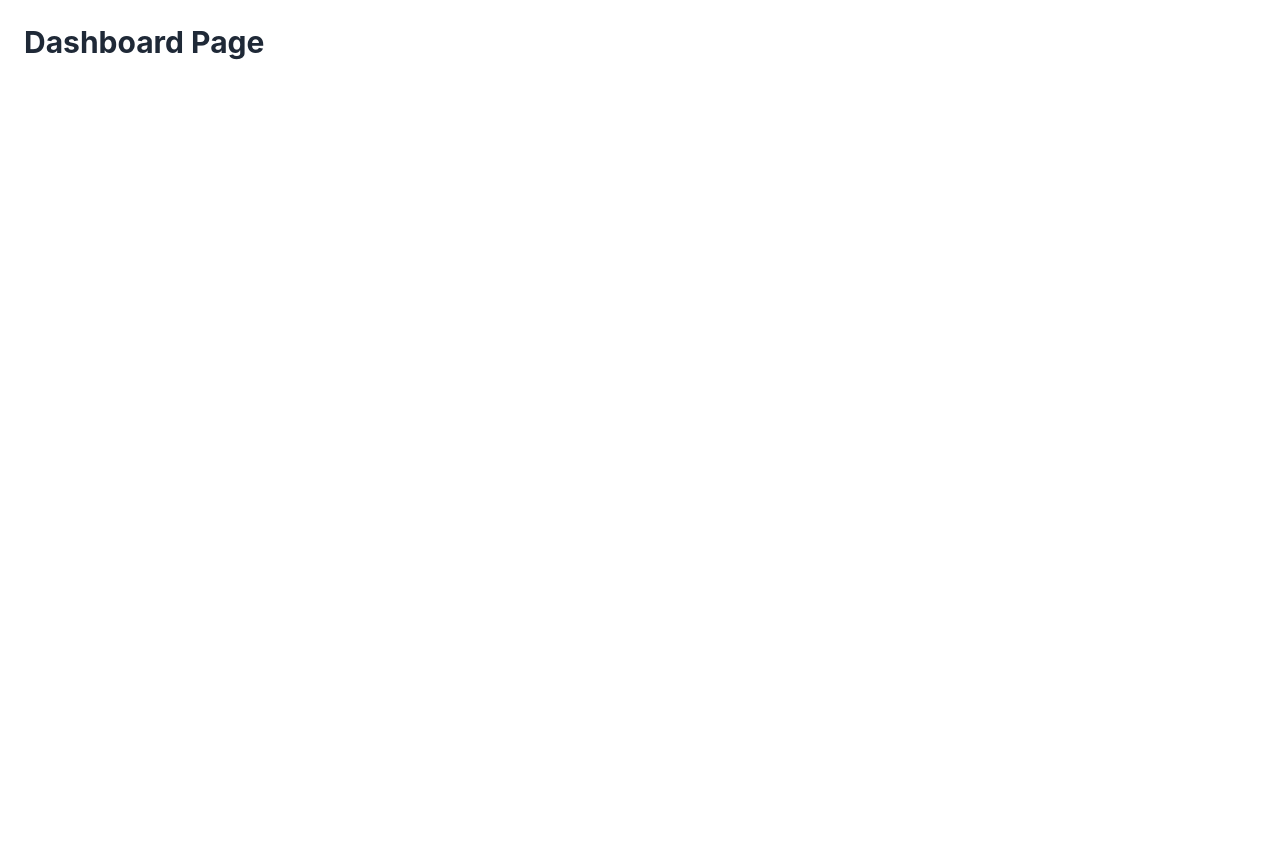
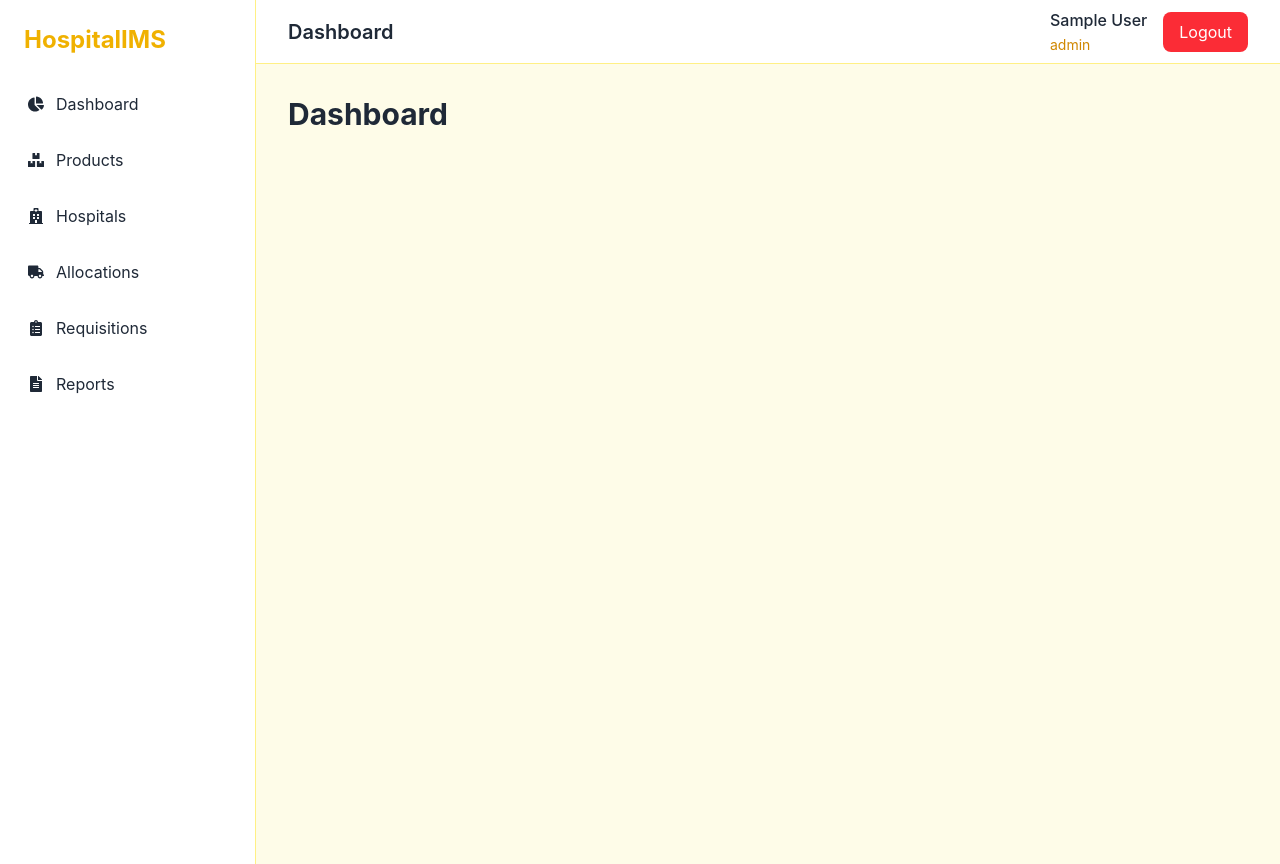
Before and after one commit to NidhiChaukiyal27/Hospital-inventory-management, a React app in the folder frontend/: page /dashboard in a window 1280 px wide. Before the commit the page ends 800 px from the top, so only its background shows below. Built offline with nearby package versions, Linux system fonts and the light colour scheme; sample sign-in values are in the browser's storage; the HTML template or start-up script is replaced by a standard one.

Commit message:
Implement frontend authentication and dashboard layout shell

```diff
--- a/frontend/src/App.jsx
+++ b/frontend/src/App.jsx
@@ -1,7 +1,9 @@
 import { BrowserRouter, Routes, Route } from "react-router-dom";
-
 import { ToastContainer } from "react-toastify";
 import "react-toastify/dist/ReactToastify.css";
+
+import ProtectedRoute from "./components/ProtectedRoute";
+
 import Login from "./pages/Login";
 import Dashboard from "./pages/Dashboard";
 import Products from "./pages/Products";
@@ -15,13 +17,62 @@ function App() {
     <BrowserRouter>
       <Routes>
         <Route path="/" element={<Login />} />
-        <Route path="/dashboard" element={<Dashboard />} />
-        <Route path="/products" element={<Products />} />
-        <Route path="/hospitals" element={<Hospitals />} />
-        <Route path="/allocations" element={<Allocations />} />
-        <Route path="/requisitions" element={<Requisitions />} />
-        <Route path="/reports" element={<Reports />} />
+
+        <Route
+          path="/dashboard"
+          element={
+            <ProtectedRoute>
+              <Dashboard />
+            </ProtectedRoute>
+          }
+        />
+
+        <Route
+          path="/products"
+          element={
+            <ProtectedRoute>
+              <Products />
+            </ProtectedRoute>
+          }
+        />
+
+        <Route
+          path="/hospitals"
+          element={
+            <ProtectedRoute>
+              <Hospitals />
+            </ProtectedRoute>
+          }
+        />
+
+        <Route
+          path="/allocations"
+          element={
+            <ProtectedRoute>
+              <Allocations />
+            </ProtectedRoute>
+          }
+        />
+
+        <Route
+          path="/requisitions"
+          element={
+            <ProtectedRoute>
+              <Requisitions />
+            </ProtectedRoute>
+          }
+        />
+
+        <Route
+          path="/reports"
+          element={
+            <ProtectedRoute>
+              <Reports />
+            </ProtectedRoute>
+          }
+        />
       </Routes>
+
       <ToastContainer position="top-right" />
     </BrowserRouter>
   );
--- /dev/null
+++ b/frontend/src/components/Navbar.jsx
@@ -0,0 +1,47 @@
+import { useNavigate } from "react-router-dom";
+
+function Navbar() {
+  const navigate =
+    useNavigate();
+
+  const user =
+    JSON.parse(
+      localStorage.getItem(
+        "user"
+      )
+    );
+
+  const logout = () => {
+    localStorage.clear();
+    navigate("/");
+  };
+
+  return (
+    <div className="bg-white border-b border-yellow-200 h-16 px-8 flex items-center justify-between">
+      <h2 className="text-xl font-semibold">
+        Dashboard
+      </h2>
+
+      <div className="flex items-center gap-4">
+        <div>
+          <p className="font-medium">
+            {user?.name}
+          </p>
+
+          <span className="text-sm text-yellow-600">
+            {user?.role}
+          </span>
+        </div>
+
+        <button
+          onClick={logout}
+          className="bg-red-500 hover:bg-red-600 text-white px-4 py-2 rounded-lg"
+        >
+          Logout
+        </button>
+      </div>
+    </div>
+  );
+}
+
+export default Navbar;
--- /dev/null
+++ b/frontend/src/components/ProtectedRoute.jsx
@@ -0,0 +1,20 @@
+import { Navigate } from "react-router-dom";
+
+function ProtectedRoute({
+  children,
+}) {
+  const token =
+    localStorage.getItem(
+      "token"
+    );
+
+  if (!token) {
+    return (
+      <Navigate to="/" />
+    );
+  }
+
+  return children;
+}
+
+export default ProtectedRoute;
--- /dev/null
+++ b/frontend/src/components/Sidebar.jsx
@@ -0,0 +1,74 @@
+import {
+  FaChartPie,
+  FaBoxes,
+  FaHospital,
+  FaTruck,
+  FaClipboardList,
+  FaFileAlt,
+} from "react-icons/fa";
+
+import { Link } from "react-router-dom";
+
+function Sidebar() {
+  return (
+    <div className="w-64 min-h-screen bg-white border-r border-yellow-200 shadow-sm">
+      <div className="p-6">
+        <h1 className="text-2xl font-bold text-yellow-500">
+          HospitalIMS
+        </h1>
+      </div>
+
+      <nav className="px-4 space-y-2">
+        <Link
+          to="/dashboard"
+          className="flex items-center gap-3 p-3 rounded-lg hover:bg-yellow-100"
+        >
+          <FaChartPie />
+          Dashboard
+        </Link>
+
+        <Link
+          to="/products"
+          className="flex items-center gap-3 p-3 rounded-lg hover:bg-yellow-100"
+        >
+          <FaBoxes />
+          Products
+        </Link>
+
+        <Link
+          to="/hospitals"
+          className="flex items-center gap-3 p-3 rounded-lg hover:bg-yellow-100"
+        >
+          <FaHospital />
+          Hospitals
+        </Link>
+
+        <Link
+          to="/allocations"
+          className="flex items-center gap-3 p-3 rounded-lg hover:bg-yellow-100"
+        >
+          <FaTruck />
+          Allocations
+        </Link>
+
+        <Link
+          to="/requisitions"
+          className="flex items-center gap-3 p-3 rounded-lg hover:bg-yellow-100"
+        >
+          <FaClipboardList />
+          Requisitions
+        </Link>
+
+        <Link
+          to="/reports"
+          className="flex items-center gap-3 p-3 rounded-lg hover:bg-yellow-100"
+        >
+          <FaFileAlt />
+          Reports
+        </Link>
+      </nav>
+    </div>
+  );
+}
+
+export default Sidebar;
--- /dev/null
+++ b/frontend/src/layouts/DashboardLayout.jsx
@@ -0,0 +1,20 @@
+import Sidebar from "../components/Sidebar";
+import Navbar from "../components/Navbar";
+
+function DashboardLayout({ children }) {
+  return (
+    <div className="flex">
+      <Sidebar />
+
+      <div className="flex-1">
+        <Navbar />
+
+        <main className="p-8 bg-yellow-50 min-h-screen">
+          {children}
+        </main>
+      </div>
+    </div>
+  );
+}
+
+export default DashboardLayout;
--- a/frontend/src/pages/Allocations.jsx
+++ b/frontend/src/pages/Allocations.jsx
@@ -1,8 +1,12 @@
+import DashboardLayout from "../layouts/DashboardLayout";
+
 function Allocations() {
   return (
-    <h1 className="text-3xl font-bold p-6">
-      Allocations Page
-    </h1>
+    <DashboardLayout>
+      <h1 className="text-3xl font-bold">
+        Allocations
+      </h1>
+    </DashboardLayout>
   );
 }
 
--- a/frontend/src/pages/Dashboard.jsx
+++ b/frontend/src/pages/Dashboard.jsx
@@ -1,8 +1,12 @@
+import DashboardLayout from "../layouts/DashboardLayout";
+
 function Dashboard() {
   return (
-    <h1 className="text-3xl font-bold p-6">
-      Dashboard Page
-    </h1>
+    <DashboardLayout>
+      <h1 className="text-3xl font-bold">
+        Dashboard
+      </h1>
+    </DashboardLayout>
   );
 }
 
--- a/frontend/src/pages/Hospitals.jsx
+++ b/frontend/src/pages/Hospitals.jsx
@@ -1,8 +1,12 @@
+import DashboardLayout from "../layouts/DashboardLayout";
+
 function Hospitals() {
   return (
-    <h1 className="text-3xl font-bold p-6">
-      Hospitals Page
-    </h1>
+    <DashboardLayout>
+      <h1 className="text-3xl font-bold">
+        Hospitals
+      </h1>
+    </DashboardLayout>
   );
 }
 
--- a/frontend/src/pages/Products.jsx
+++ b/frontend/src/pages/Products.jsx
@@ -1,8 +1,12 @@
+import DashboardLayout from "../layouts/DashboardLayout";
+
 function Products() {
   return (
-    <h1 className="text-3xl font-bold p-6">
-      Products Page
-    </h1>
+    <DashboardLayout>
+      <h1 className="text-3xl font-bold">
+        Products
+      </h1>
+    </DashboardLayout>
   );
 }
 
--- a/frontend/src/pages/Reports.jsx
+++ b/frontend/src/pages/Reports.jsx
@@ -1,8 +1,12 @@
+import DashboardLayout from "../layouts/DashboardLayout";
+
 function Reports() {
   return (
-    <h1 className="text-3xl font-bold p-6">
-      Reports Page
-    </h1>
+    <DashboardLayout>
+      <h1 className="text-3xl font-bold">
+        Reports
+      </h1>
+    </DashboardLayout>
   );
 }
 
--- a/frontend/src/pages/Requisitions.jsx
+++ b/frontend/src/pages/Requisitions.jsx
@@ -1,8 +1,12 @@
+import DashboardLayout from "../layouts/DashboardLayout";
+
 function Requisitions() {
   return (
-    <h1 className="text-3xl font-bold p-6">
-      Requisitions Page
-    </h1>
+    <DashboardLayout>
+      <h1 className="text-3xl font-bold">
+        Requisitions
+      </h1>
+    </DashboardLayout>
   );
 }
 
```
